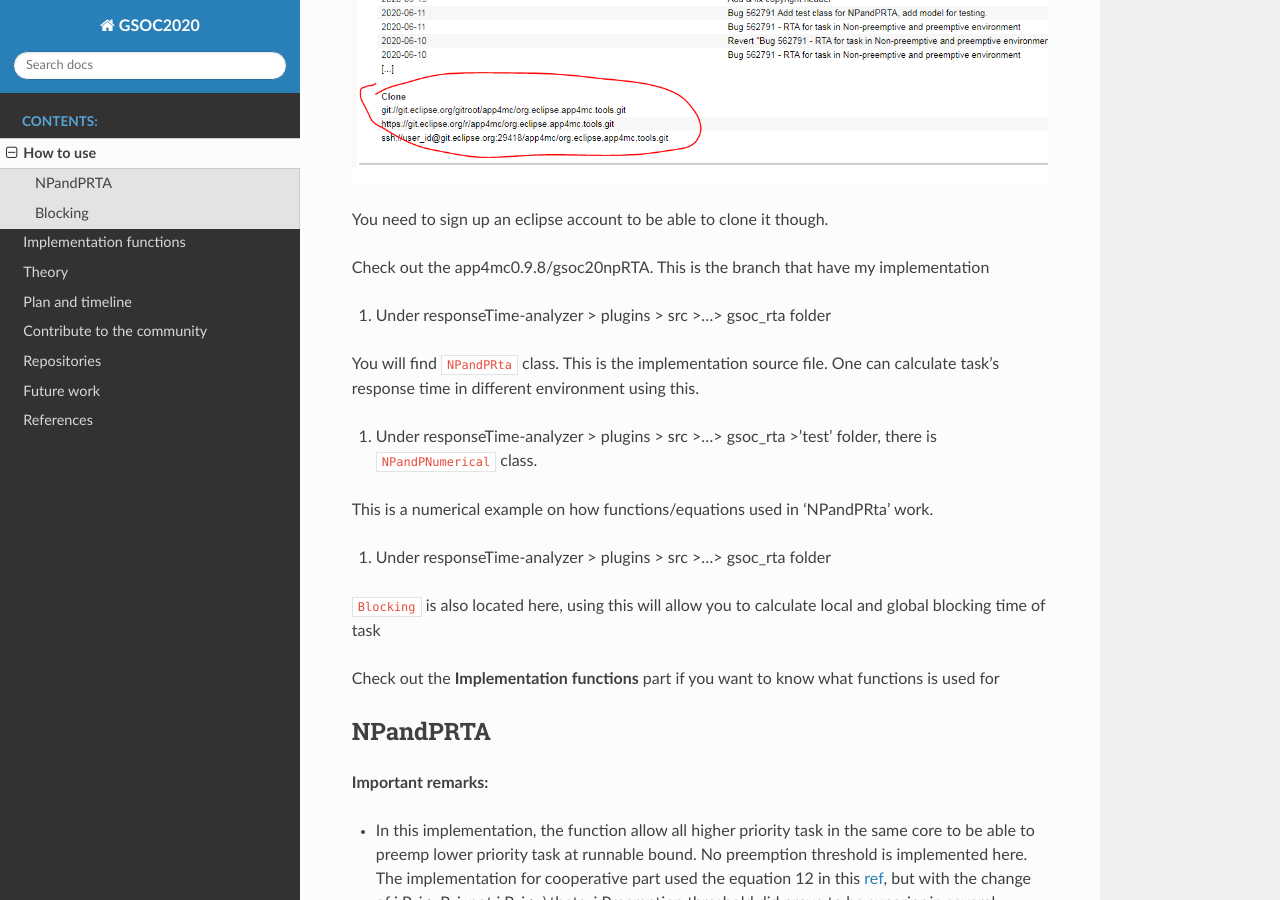
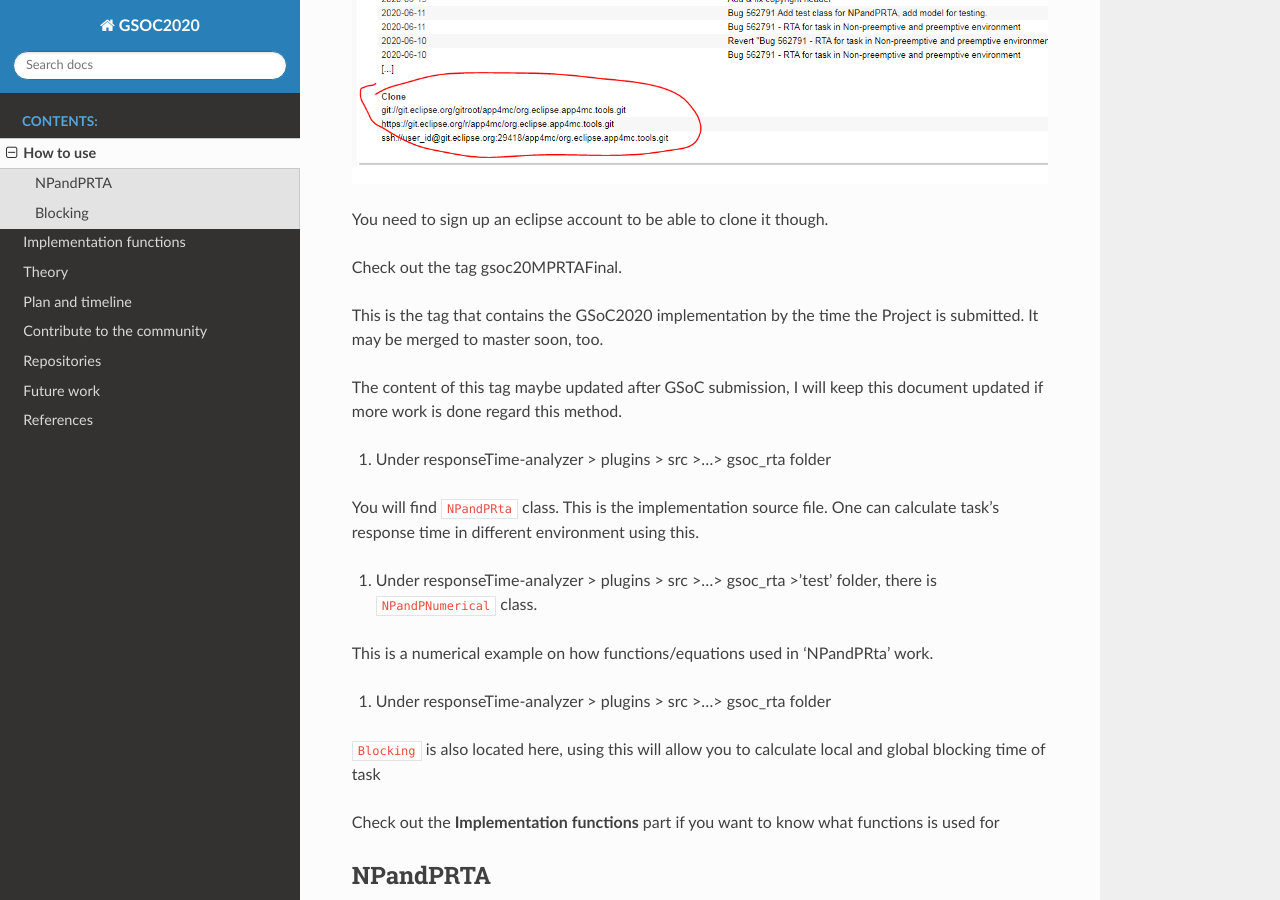
Before and after one commit to zero212/GSOC2020Doc, a Sphinx documentation site: the page built from source/contents/Tut.md, in a window 1280 px wide and 900 px high, scrolled down 651 px. Built offline with Sphinx 7.4.7 and the Read the Docs theme 2.0.0, drawn with Linux system fonts in a browser that asks for light colours.

Commit message:
add the tag thingy

```diff
--- a/source/contents/Tut.md
+++ b/source/contents/Tut.md
@@ -9,8 +9,11 @@ Here is the ssh html location if you can't find it
 
 You need to sign up an eclipse account to be able to clone it though.
 
-Check out the app4mc0.9.8/gsoc20npRTA.
-This is the branch that have my implementation
+Check out the tag gsoc20MPRTAFinal.
+
+This is the tag that contains the GSoC2020 implementation by the time the Project is submitted. It may be merged to master soon, too.
+
+The content of this tag maybe updated after GSoC submission, I will keep this document updated if more work is done regard this method.
 
 1. Under responseTime-analyzer > plugins > src >...> gsoc_rta folder
 
```
